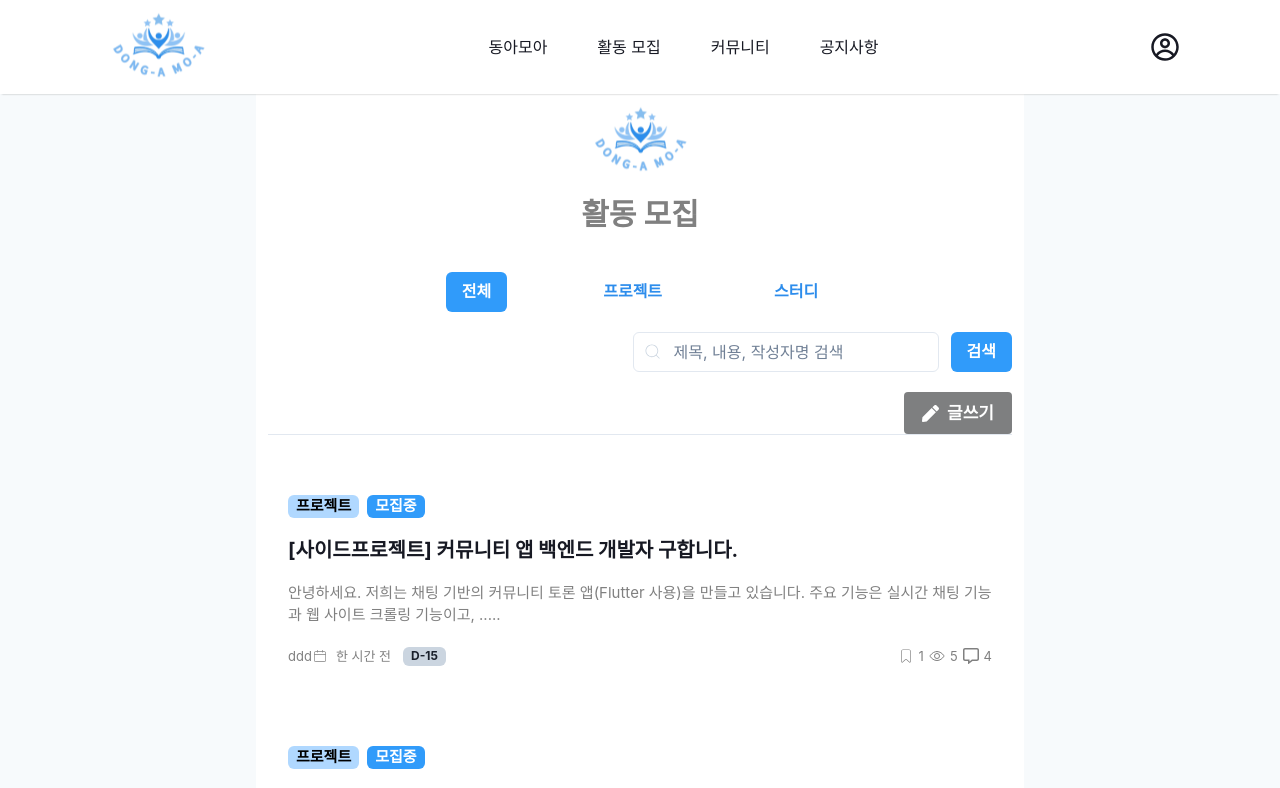
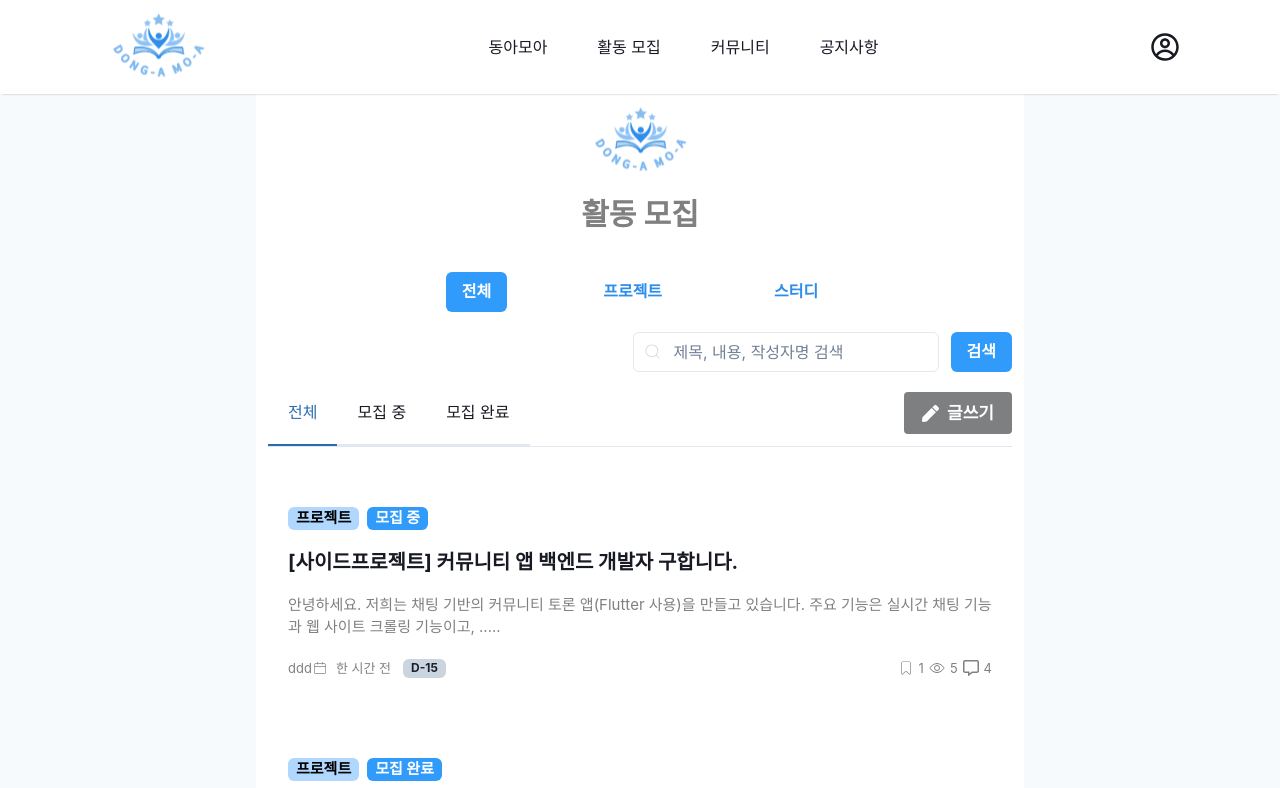
Before and after one commit to donga-it-club/damoa-fe, a React (Vite) app: page /recruit in a window 1280 px wide. Shown: the top 788 px of the page. Built offline with nearby package versions, Linux system fonts and the light colour scheme.

Commit message:
🐛fix: 선애 코드 수정

```diff
--- a/src/api/@asConst.ts
+++ b/src/api/@asConst.ts
@@ -4,4 +4,11 @@ export const ContentsCategoryType = {
   STUDY: 'STUDY',
 } as const;
 
-export type TContentsType = typeof ContentsCategoryType;
+export const ContentsActivityType = {
+  ALL: 'ALL',
+  RECRUITED: 'RECRUITED',
+  RECRUITED_DONE: 'RECRUITED_DONE',
+} as const;
+
+export type TContentsCategoryType = typeof ContentsCategoryType;
+export type TContentsActivityType = typeof ContentsActivityType;
--- a/src/api/__mock__/contents.ts
+++ b/src/api/__mock__/contents.ts
@@ -1,11 +1,11 @@
-import { ContentsCategoryType, TContentsType } from '../@asConst';
+import { ContentsActivityType, ContentsCategoryType, TContentsActivityType, TContentsCategoryType } from '../@asConst';
 
 export interface ContentType {
   id: number;
   title: string;
   contents: string;
-  category: keyof TContentsType;
-  isActived: boolean;
+  category: keyof TContentsCategoryType;
+  isActivated: keyof TContentsActivityType;
   userId: number;
   username: string;
   createdDate: string;
@@ -22,7 +22,7 @@ export const MockRecruitContents: ContentType[] = [
     contents:
       '안녕하세요. 저희는 채팅 기반의 커뮤니티 토론 앱(Flutter 사용)을 만들고 있습니다. 주요 기능은 실시간 채팅 기능과 웹 사이트 크롤링 기능이고, .....',
     category: ContentsCategoryType.PROJECT,
-    isActived: true,
+    isActivated: ContentsActivityType.RECRUITED,
     userId: 1,
     username: 'ddd',
     createdDate: '2024-04-18T13:59:52.739Z',
@@ -37,7 +37,7 @@ export const MockRecruitContents: ContentType[] = [
     contents:
       '안녕하세요. 저희는 채팅 기반의 커뮤니티 토론 앱(Flutter 사용)을 만들고 있습니다. 주요 기능은 실시간 채팅 기능과 웹 사이트 크롤링 기능이고, .....',
     category: ContentsCategoryType.PROJECT,
-    isActived: true,
+    isActivated: ContentsActivityType.RECRUITED_DONE,
     userId: 1,
     username: 'ddd',
     createdDate: '2024-04-18T13:59:52.739Z',
@@ -52,7 +52,7 @@ export const MockRecruitContents: ContentType[] = [
     contents:
       '안녕하세요. 저희는 채팅 기반의 커뮤니티 토론 앱(Flutter 사용)을 만들고 있습니다. 주요 기능은 실시간 채팅 기능과 웹 사이트 크롤링 기능이고, .....',
     category: ContentsCategoryType.STUDY,
-    isActived: false,
+    isActivated: ContentsActivityType.RECRUITED_DONE,
     userId: 1,
     username: 'ddd',
     createdDate: '2024-04-18T13:59:52.739Z',
@@ -67,7 +67,7 @@ export const MockRecruitContents: ContentType[] = [
     contents:
       '안녕하세요. 저희는 채팅 기반의 커뮤니티 토론 앱(Flutter 사용)을 만들고 있습니다. 주요 기능은 실시간 채팅 기능과 웹 사이트 크롤링 기능이고, .....',
     category: ContentsCategoryType.STUDY,
-    isActived: false,
+    isActivated: ContentsActivityType.RECRUITED,
     userId: 1,
     username: 'ddd',
     createdDate: '2024-04-18T13:59:52.739Z',
--- a/src/components/recruit/ContentsList.tsx
+++ b/src/components/recruit/ContentsList.tsx
@@ -1,19 +1,50 @@
+import { useState } from 'react';
 import { CiBookmark, CiCalendar } from 'react-icons/ci';
 import { FaRegCommentAlt } from 'react-icons/fa';
 import { IoEyeOutline } from 'react-icons/io5';
-import { Badge, Flex, Heading, HStack, Text } from '@chakra-ui/react';
+import { Badge, Flex, Heading, HStack, Spacer, Tab, TabList, Tabs, Text } from '@chakra-ui/react';
 import styled from 'styled-components';
+import WriteButton from '../WriteButton';
+import { ContentsActivityType, TContentsActivityType } from '@/api/@asConst';
 import { ContentType } from '@/api/__mock__/contents';
-import { CONTENTS_CATEGORY_LABEL } from '@/constants/label';
+import { CONTENTS_ACTIVITY_LABELS, CONTENTS_CATEGORY_LABEL } from '@/constants/label';
 
 interface ContentsListProps {
   contents: ContentType[];
 }
 
 const ContentsList: React.FC<ContentsListProps> = ({ contents }) => {
+  const [activity, setActivity] = useState<TContentsActivityType[keyof TContentsActivityType]>(
+    ContentsActivityType.ALL,
+  );
+  const mappedActivities = Object.values(ContentsActivityType);
+
+  const handleClick = (value: keyof TContentsActivityType) => {
+    setActivity(value);
+  };
+
+  const filteredActivityContents = contents.filter(value => {
+    if (activity === ContentsActivityType.ALL) return true;
+    return activity === value.isActivated;
+  });
   return (
     <>
-      {contents.map(value => (
+      <Flex mt={5} borderBottom="1px" borderColor="gray.200">
+        <Flex>
+          <Tabs>
+            <TabList>
+              {mappedActivities.map(value => (
+                <Tab title={activity} value={value} onClick={() => handleClick(value)} pb={5} px={5}>
+                  {CONTENTS_ACTIVITY_LABELS[value]}
+                </Tab>
+              ))}
+            </TabList>
+          </Tabs>
+        </Flex>
+        <Spacer />
+        <WriteButton />
+      </Flex>
+      {filteredActivityContents.map(value => (
         <Flex
           key={value.id}
           flexDirection="column"
@@ -29,7 +60,7 @@ const ContentsList: React.FC<ContentsListProps> = ({ contents }) => {
               {CONTENTS_CATEGORY_LABEL[value.category]}
             </Badge>
             <Badge variant="solid" colorScheme="brand" fontSize={15}>
-              {value.isActived === true ? '모집중' : '모집 완료'}
+              {CONTENTS_ACTIVITY_LABELS[value.isActivated]}
             </Badge>
           </HStack>
           <Heading size="md">{value.title}</Heading>
--- a/src/constants/label.ts
+++ b/src/constants/label.ts
@@ -1,7 +1,18 @@
-import { ContentsCategoryType, TContentsType } from '@/api/@asConst';
+import {
+  ContentsActivityType,
+  ContentsCategoryType,
+  TContentsActivityType,
+  TContentsCategoryType,
+} from '@/api/@asConst';
 
-export const CONTENTS_CATEGORY_LABEL: Record<keyof TContentsType, string> = {
+export const CONTENTS_CATEGORY_LABEL: Record<keyof TContentsCategoryType, string> = {
   [ContentsCategoryType.ALL]: '전체',
   [ContentsCategoryType.PROJECT]: '프로젝트',
   [ContentsCategoryType.STUDY]: '스터디',
 };
+
+export const CONTENTS_ACTIVITY_LABELS: Record<keyof TContentsActivityType, string> = {
+  [ContentsActivityType.ALL]: '전체',
+  [ContentsActivityType.RECRUITED]: '모집 중',
+  [ContentsActivityType.RECRUITED_DONE]: '모집 완료',
+};
--- a/src/pages/recruit/page.tsx
+++ b/src/pages/recruit/page.tsx
@@ -1,32 +1,21 @@
 import { useState } from 'react';
-import { ContentsCategoryType, TContentsType } from '@/api/@asConst';
+import { Button, HStack } from '@chakra-ui/react';
+import { ContentsCategoryType, TContentsCategoryType } from '@/api/@asConst';
 import { MockRecruitContents } from '@/api/__mock__/contents';
-import { Button, Flex, HStack, Spacer } from '@chakra-ui/react';
-import ChangeCategory from '@/components/ChangeUnderline';
 import Title from '@/components/Title';
-import WriteButton from '@/components/WriteButton';
 import ContentsList from '@/components/recruit/ContentsList';
 import SearchContents from '@/components/recruit/SearchContents';
 import { CONTENTS_CATEGORY_LABEL } from '@/constants/label';
 
 const RecruitPage = () => {
-  const [filterCategory, setFilterCategory] = useState<TContentsType[keyof TContentsType]>(ContentsCategoryType.ALL);
+  const [filterCategory, setFilterCategory] = useState<TContentsCategoryType[keyof TContentsCategoryType]>(
+    ContentsCategoryType.ALL,
+  );
   const mappedCategories = Object.values(ContentsCategoryType);
 
-  const filteredContents = MockRecruitContents.filter(content => {
+  const filteredCategoryContents = MockRecruitContents.filter(content => {
     if (filterCategory === ContentsCategoryType.ALL) return true;
     return content.category === filterCategory;
-  });
-  const [value, setValue] = useState<number>(1);
-  const [filterRecruit, setFilterRecruit] = useState<string>('ALL');
-
-  const FilterRecruit = MockRecruitContents.filter(content => {
-    if (filterRecruit === 'RecruitIng') {
-      return content.isActived === true;
-    } else if (filterRecruit === 'RecruitDone') {
-      return content.isActived === false;
-    }
-    return true;
   });
 
   return (
@@ -46,12 +35,8 @@ const RecruitPage = () => {
         ))}
       </HStack>
       <SearchContents />
-      <Flex mt={5} borderBottom="1px" borderColor="gray.200">
-        {/* <ChangeCategory currentTab={filterRecruit} setCurrentTab={setFilterRecruit} /> */}
-        <Spacer />
-        <WriteButton />
-      </Flex>
-      <ContentsList contents={FilterRecruit} />
+
+      <ContentsList contents={filteredCategoryContents} />
     </>
   );
 };
```
Also changed, not shown: src/components/ChangeUnderline.tsx (+1 -23 lines).
